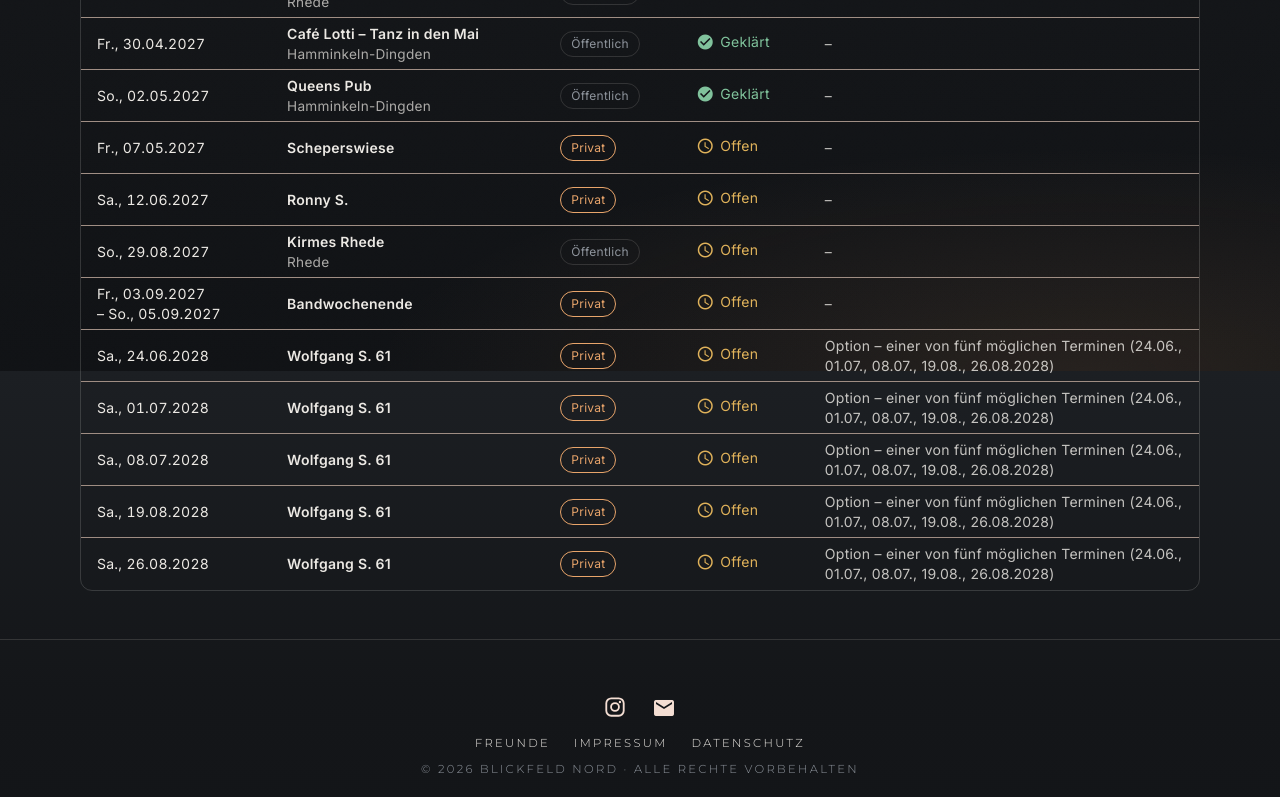
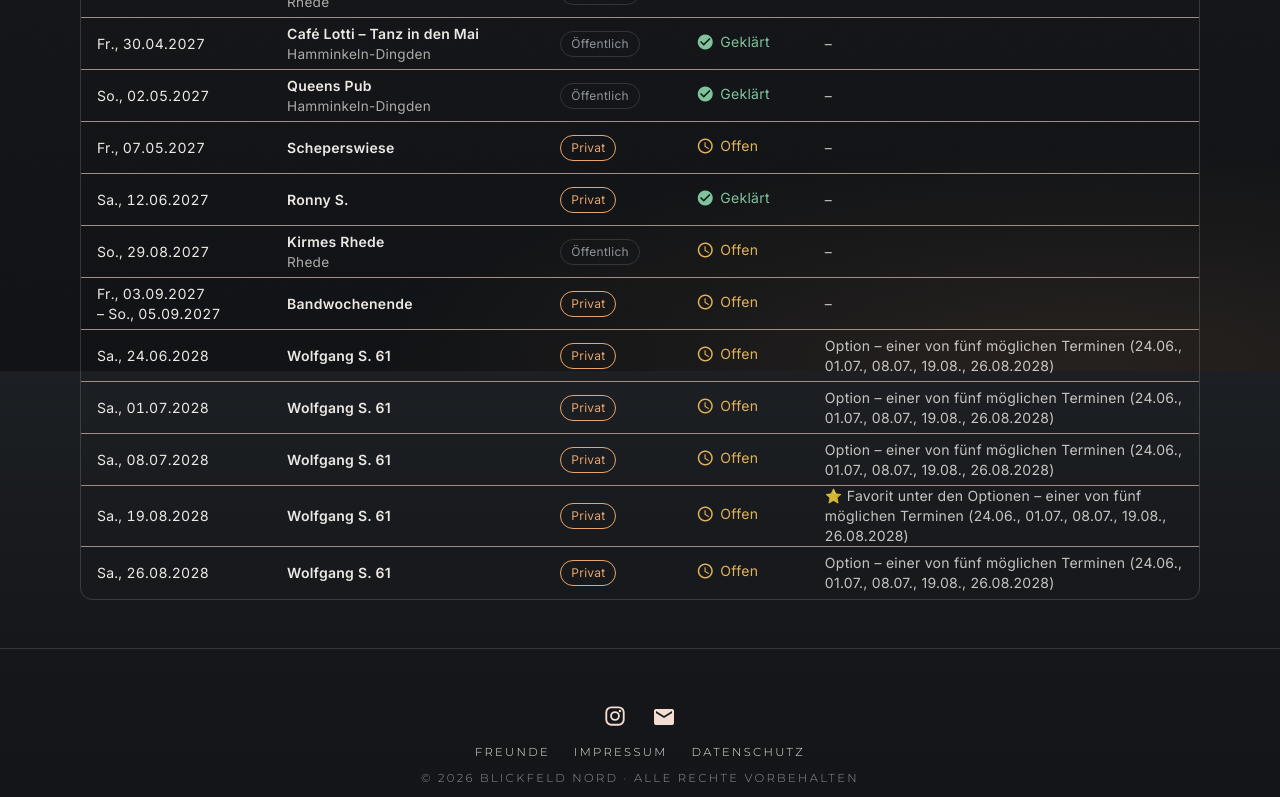
Before and after one commit to Jan-Frederic/Blickfeld-Nord, an Angular app: page /backstage in a window 1280 px wide. Shown: the part 429-1226 px from the top of the page. Built offline with nearby package versions, Linux system fonts and the light colour scheme.

Commit message:
Ronny S. als geklärt markieren, 19.08.28 als Favorit kommentieren
Co-Authored-By: Claude Opus 5.5 <noreply@anthropic.com>
Claude-Session: https://claude.ai/code/session_01D25FyH4sK3RrKD9UhkafHC

```diff
--- a/src/app/data/band.service.ts
+++ b/src/app/data/band.service.ts
@@ -135,13 +135,13 @@ export class BandService {
     { date: '2027-04-30', city: 'Hamminkeln-Dingden', venue: 'Café Lotti – Tanz in den Mai', mapsUrl: 'https://www.google.com/maps/search/?api=1&query=Caf%C3%A9%20Lotti%2C%20Dingden%2C%20Hamminkeln%2C%20NRW', confirmed: true },
     { date: '2027-05-02', city: 'Hamminkeln-Dingden', venue: 'Queens Pub', mapsUrl: 'https://www.google.com/maps/search/?api=1&query=Queens%20Pub%2C%20Dingden%2C%20Hamminkeln%2C%20NRW', confirmed: true },
     { date: '2027-05-07', venue: 'Scheperswiese', private: true, confirmed: false },
-    { date: '2027-06-12', venue: 'Ronny S.', private: true, confirmed: false },
+    { date: '2027-06-12', venue: 'Ronny S.', private: true, confirmed: true },
     { date: '2027-08-29', city: 'Rhede', venue: 'Kirmes Rhede', mapsUrl: 'https://www.google.com/maps/search/?api=1&query=Rhede%2C%20NRW', confirmed: false },
     { date: '2027-09-03', endDate: '2027-09-05', venue: 'Bandwochenende', private: true, confirmed: false },
     { date: '2028-06-24', venue: 'Wolfgang S. 61', private: true, confirmed: false, comment: 'Option – einer von fünf möglichen Terminen (24.06., 01.07., 08.07., 19.08., 26.08.2028)' },
     { date: '2028-07-01', venue: 'Wolfgang S. 61', private: true, confirmed: false, comment: 'Option – einer von fünf möglichen Terminen (24.06., 01.07., 08.07., 19.08., 26.08.2028)' },
     { date: '2028-07-08', venue: 'Wolfgang S. 61', private: true, confirmed: false, comment: 'Option – einer von fünf möglichen Terminen (24.06., 01.07., 08.07., 19.08., 26.08.2028)' },
-    { date: '2028-08-19', venue: 'Wolfgang S. 61', private: true, confirmed: false, comment: 'Option – einer von fünf möglichen Terminen (24.06., 01.07., 08.07., 19.08., 26.08.2028)' },
+    { date: '2028-08-19', venue: 'Wolfgang S. 61', private: true, confirmed: false, comment: '⭐ Favorit unter den Optionen – einer von fünf möglichen Terminen (24.06., 01.07., 08.07., 19.08., 26.08.2028)' },
     { date: '2028-08-26', venue: 'Wolfgang S. 61', private: true, confirmed: false, comment: 'Option – einer von fünf möglichen Terminen (24.06., 01.07., 08.07., 19.08., 26.08.2028)' },
   ];
 }
```
